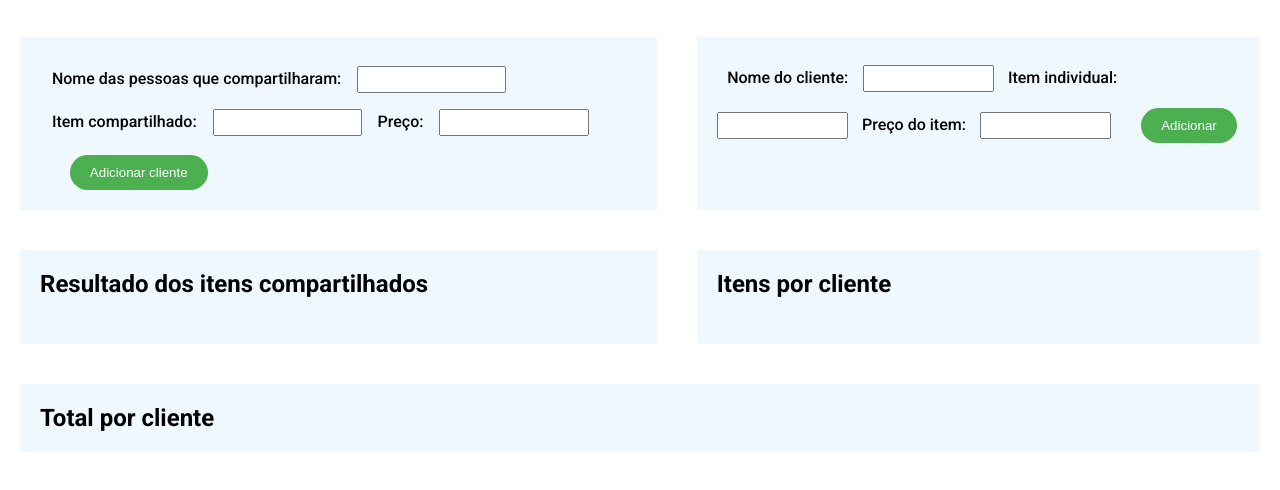
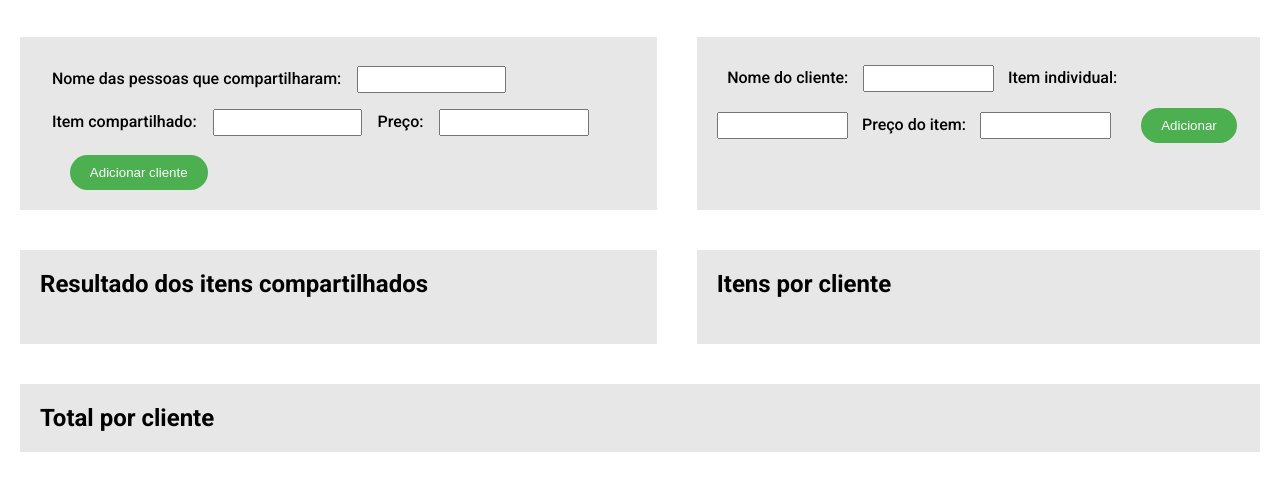
Before and after one commit to bellawartha/DivisorDeContas, a plain HTML site: page index.html in a window 1280 px wide. Shown: the part 108-598 px from the top of the page. Drawn offline with Linux system fonts and the light colour scheme.

Commit message:
style change

```diff
--- a/index.html
+++ b/index.html
@@ -18,7 +18,7 @@
             <h1> Divisor de contas</h1>
         </section>
 
-        <section id="addSharedItem">
+        <section id="addSharedItem" class="container">
             <div class="containerAdd">
 
                 <div>
@@ -36,7 +36,7 @@
             </div>
         </section>
 
-        <section id="addInfosClients">
+        <section class="container" id="addInfosClients">
 
             <div class="containerAdd">
                 <label for="clientName">Nome do cliente:</label>
@@ -60,7 +60,7 @@
         </section>
 
 
-        <section id="resultsShared">
+        <section class="container" id="resultsShared">
 
             <div class="resultsInfos" id="infosResultsShared">
                 <h2>Resultado dos itens compartilhados</h2>
@@ -68,7 +68,7 @@
 
         </section>
 
-        <section id="resultsItems">
+        <section class="container" id="resultsItems">
 
             <div class="resultsInfos" id="containerResults">
                 <h2>Itens por cliente</h2>
@@ -77,7 +77,7 @@
 
         </section>
 
-        <section id="results">
+        <section class="container" id="results">
             <h2>Total por cliente</h2>
             <div class="resultsInfos" id="clientTotalAmount">
 
--- a/style.css
+++ b/style.css
@@ -33,27 +33,22 @@ main {
 }
 
 #addSharedItem {
-  background-color: aliceblue;
   grid-area: addShared;
 }
 
 #addInfosClients {
-  background-color: aliceblue;
   grid-area: addInfoC;
 }
 
 #resultsShared {
-  background-color: aliceblue;
   grid-area: resultsShared;
 }
 
 #resultsItems {
-  background-color: aliceblue;
   grid-area: resultsItems;
 }
 
 #results {
-  background-color: aliceblue;
   grid-area: results;
 }
 
@@ -62,6 +57,9 @@ main {
 section {
   padding: 20px;
   margin: 20px;
+}
+.container {
+  background-color: #e7e7e7;
 }
 
 label {
```
